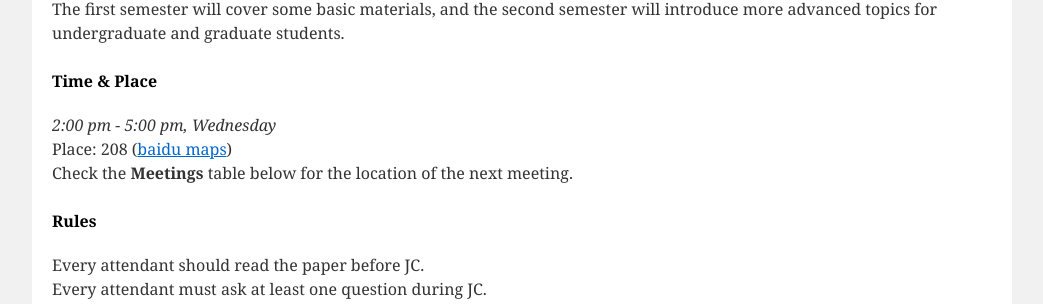
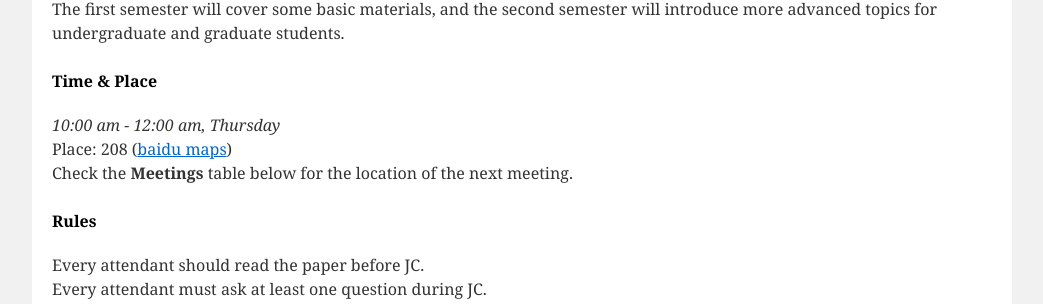
Before and after one commit to CNeuroUSTC/CNeuroUSTC.github.io, a Jekyll site: the page built from index.html, in a window 1280 px wide and 900 px high, scrolled down 507 px. Shown: the part 146-450 px from the top of the window, without its empty margins (118-1161 px from the left). Built offline with Jekyll 4.4.1, drawn with Linux system fonts in a browser that asks for light colours.

Commit message:
Update index.html

```diff
--- a/index.html
+++ b/index.html
@@ -23,7 +23,7 @@ title: USTC Computational Neuroscience Journal Club
   </p>
 
   <h4><b>Time &amp; Place</b></h4>
-  <p><i>2:00 pm - 5:00 pm,  Wednesday</i><br>
+  <p><i>10:00 am - 12:00 am,  Thursday</i><br>
     Place: {{site.roomM}} (<a href="{{site.roomMurl}}">baidu maps</a>) <br>
     Check the <b>Meetings</b> table below for the location of the next meeting.
   </p>
```
